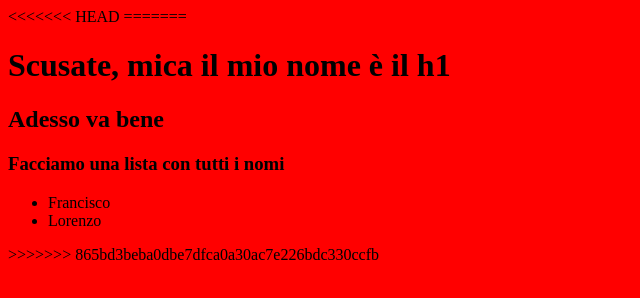
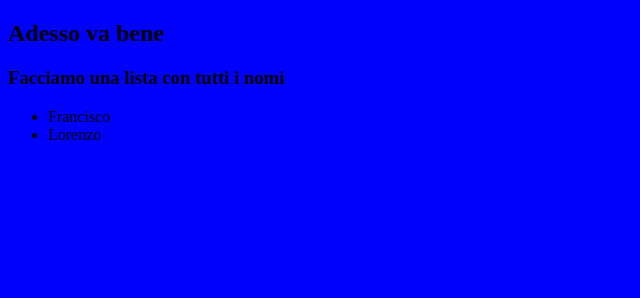
Before and after one commit to FreeCoders-Dublin/firstOfManyProjects, a plain HTML site: page index.html in a window 1280 px wide. Shown: the whole page, without its empty margins (0-640 px from the left). Drawn offline with Linux system fonts and the light colour scheme.

Commit message:
new from lorenzo

```diff
--- a/css/style.css
+++ b/css/style.css
@@ -1,3 +1,7 @@
 body {
-  background-color: red;
+  background-color: blue;
 }
+
+h1{
+  display: none;
+}
--- a/index.html
+++ b/index.html
@@ -9,10 +9,6 @@
 
 </head>
 <body>
-<<<<<<< HEAD
-
-
-=======
 <h1>Scusate, mica il mio nome è il h1</h1>
 <h2>Adesso va bene</h2>
 <h3>Facciamo una lista con tutti i nomi</h4>
@@ -20,6 +16,6 @@
     <li>Francisco</li>
     <li>Lorenzo</li>
   </ul>
->>>>>>> 865bd3beba0dbe7dfca0a30ac7e226bdc330ccfb
+
 </body>
 </html>
```
